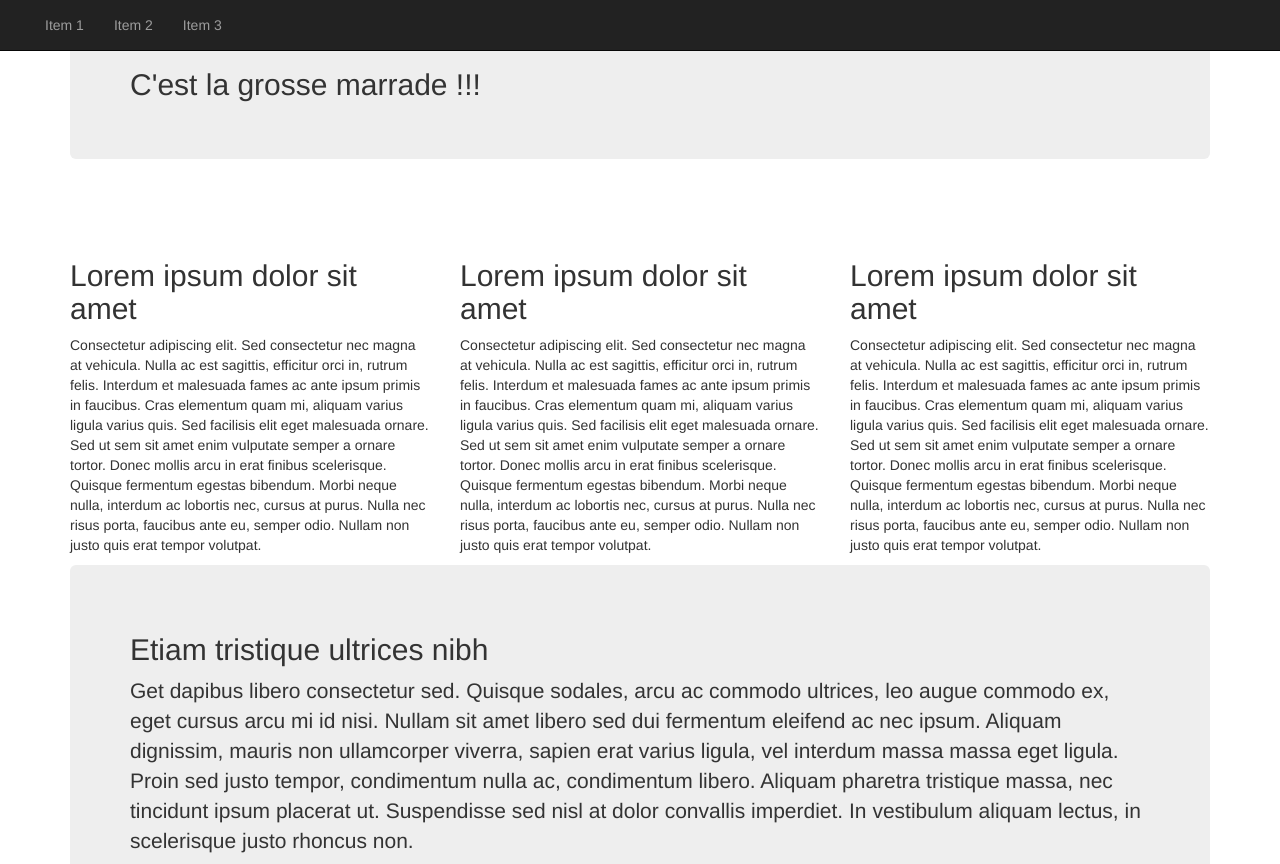
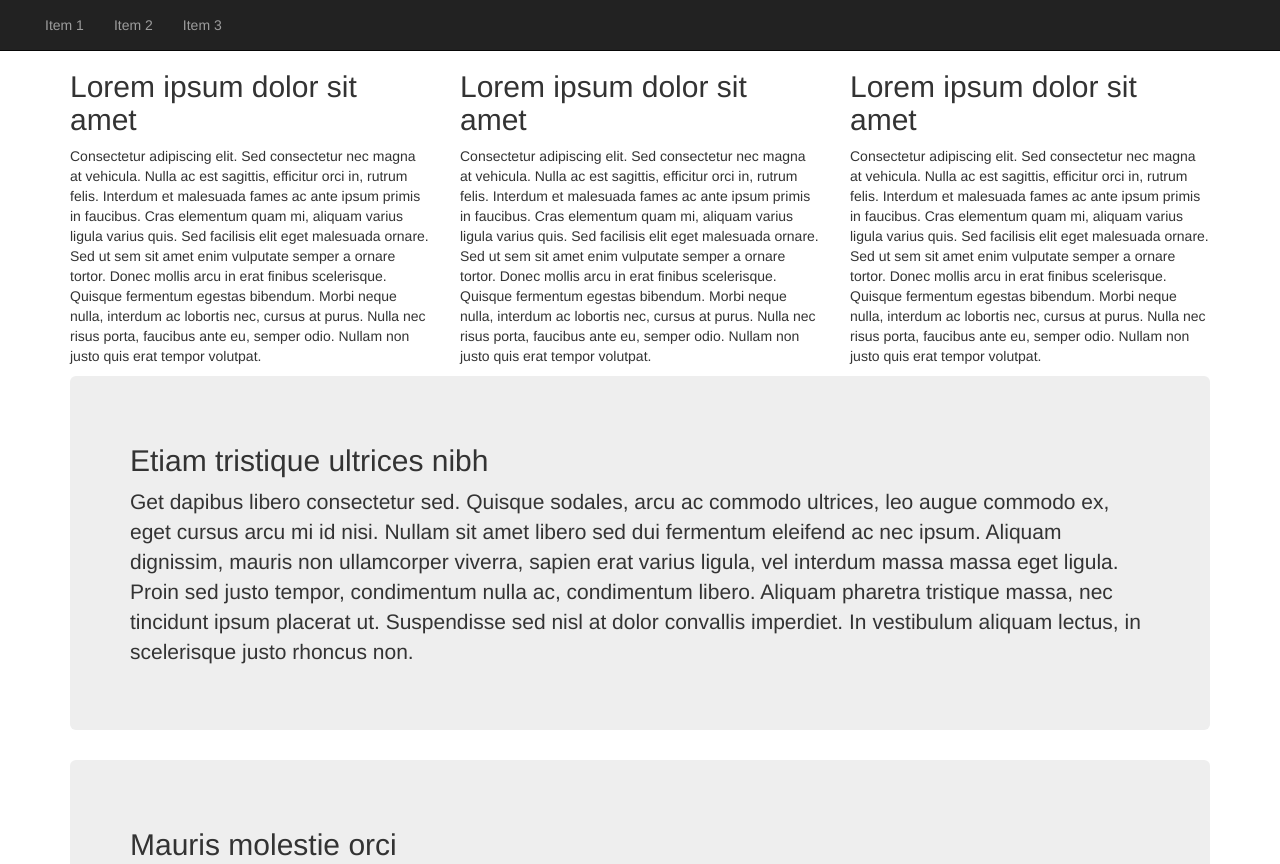
Before and after one commit to nicodeforge/hello-world, a plain HTML site: page index.htm in a window 1280 px wide. Shown: the top 864 px of the page. Drawn offline with nearby package versions, Linux system fonts and the light colour scheme.

Commit message:
Restons sérieux, supprimé la blague.

```diff
--- a/index.htm
+++ b/index.htm
@@ -42,9 +42,6 @@
 
 
 		<div class="container">
-			<div class="jumbotron">
-				<h2>C'est la grosse marrade !!!</h2>
-			</div>
 			<section class="row" id="item1" >
 				<article class="col-md-4">
 					<h2>Lorem ipsum dolor sit amet</h2>
```
